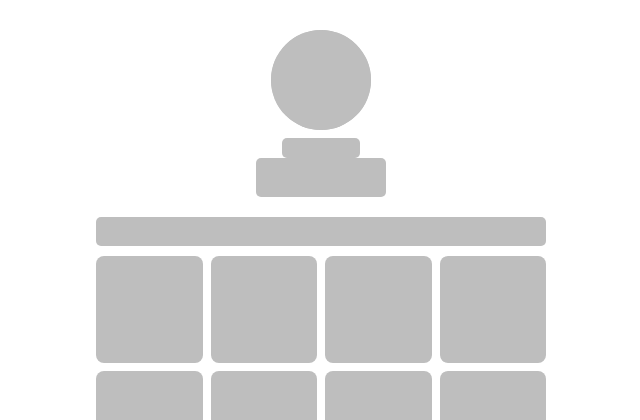
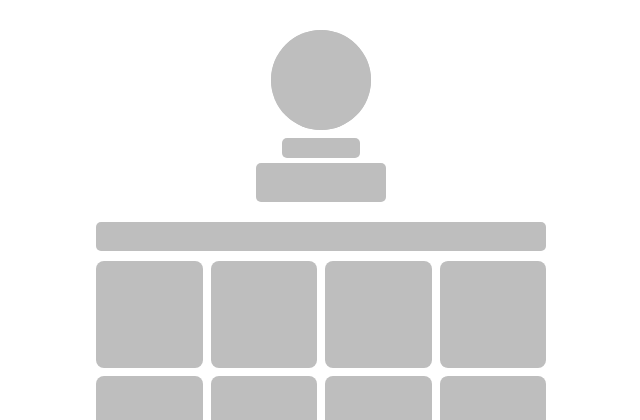
Before and after one commit to aliaskh4n/aliaskh4n.github.io, a PHP site: page /profile/index.html in a window 1280 px wide. Shown: the top 420 px of the page, without its empty margins (319-959 px from the left). Run offline with PHP 8.4, Linux system fonts and the light colour scheme.

Commit message:
Хотфикс 2

```diff
--- a/game/profile/index.html
+++ b/game/profile/index.html
@@ -16,7 +16,7 @@
 
     <info>
       <username shimmer>Username</username>
-      <br>
+      <gap></gap>
       <balance shimmer>100 000</balance>
     </info>
   </profile-main>
--- a/game/styles/profile.css
+++ b/game/styles/profile.css
@@ -62,14 +62,13 @@ profile-main info {
     text-align: center;
 }
 
-profile-main info br {
-    margin: 3px 0;
-    margin-top: 0;
+profile-main info gap {
+    display: block;
+    height: 5px;
 }
 
 profile-main info username {
     font-size: 16px;
-    margin-bottom: 5px;
 }
 
 profile-main info balance {
```
